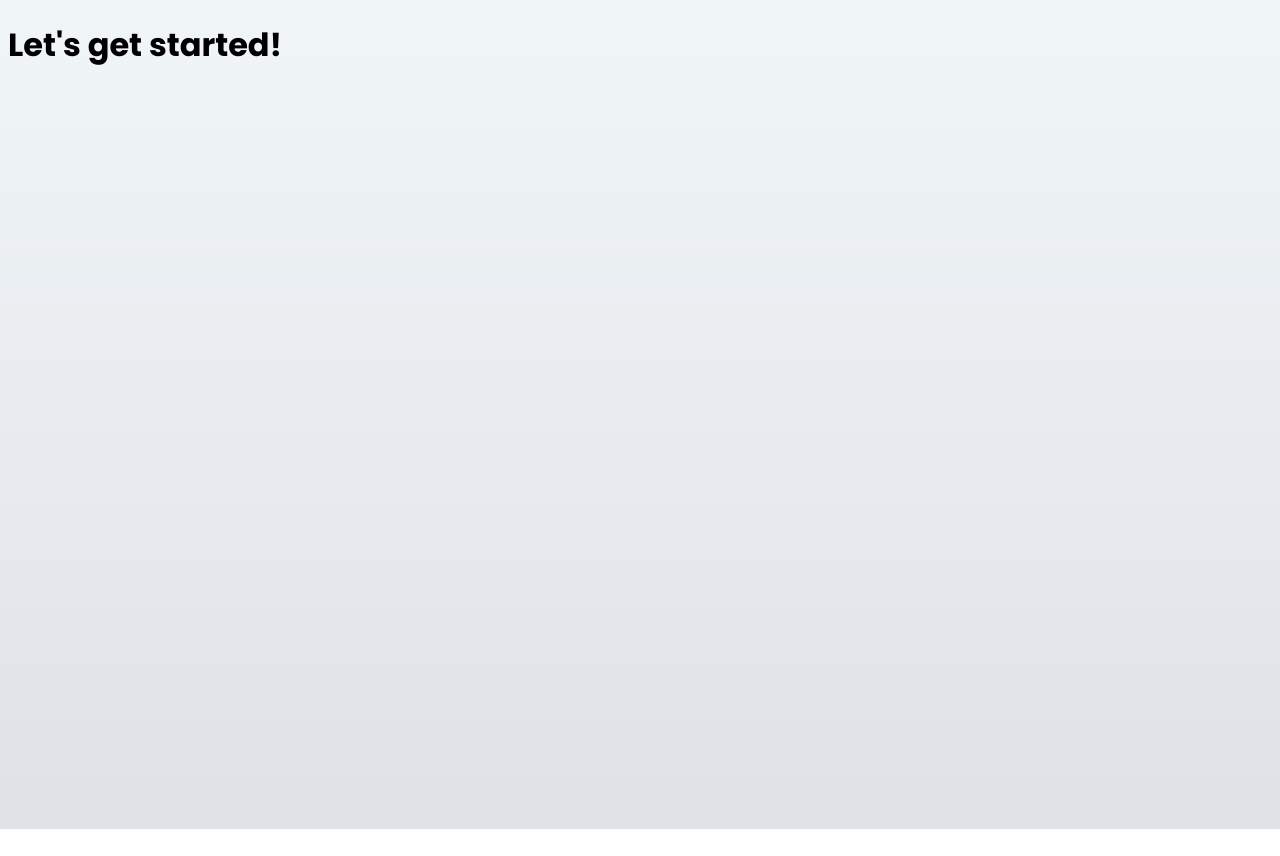
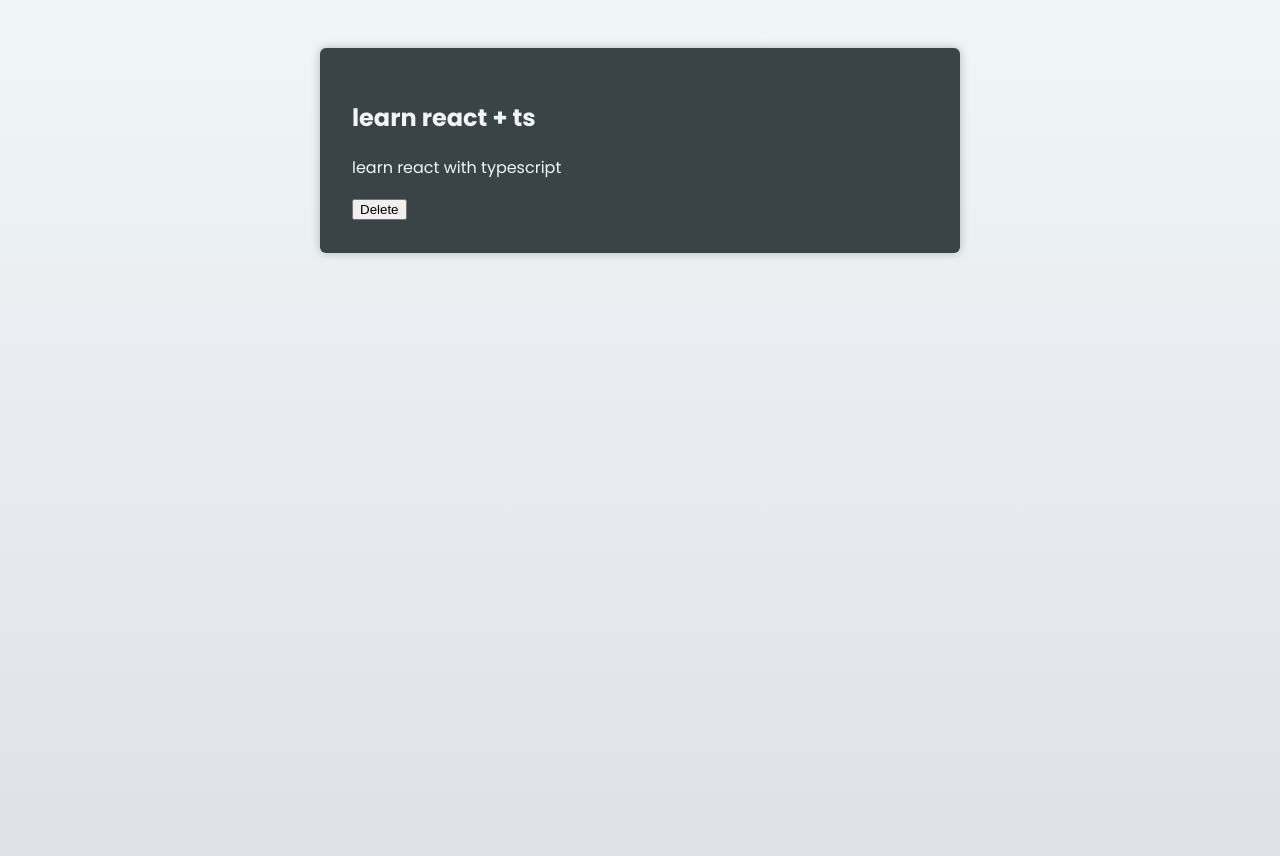
Before and after one commit to ycl818/React_x_TypeScript, a React (Vite) app in the folder TypeScript_with_React_Essentials/: page / in a window 1280 px wide. Before the commit the page ends 829 px from the top, so only its background shows below. Built offline with nearby package versions, Linux system fonts and the light colour scheme; the HTML template or start-up script is replaced by a standard one.

Commit message:
defining component props tpyes

```diff
--- a/TypeScript_with_React_Essentials/src/App.tsx
+++ b/TypeScript_with_React_Essentials/src/App.tsx
@@ -1,3 +1,12 @@
+import CourseGoal from "./components/CourseGoal";
+
 export default function App() {
-  return <h1>Let's get started!</h1>;
+  return (
+    <main>
+      <CourseGoal
+        title="learn react + ts"
+        description="learn react with typescript"
+      />
+    </main>
+  );
 }
--- /dev/null
+++ b/TypeScript_with_React_Essentials/src/components/CourseGoal.tsx
@@ -0,0 +1,19 @@
+const CourseGoal = ({
+  title,
+  description,
+}: {
+  title: string;
+  description: string;
+}) => {
+  return (
+    <article>
+      <div>
+        <h2>{title}</h2>
+        <p>{description}</p>
+      </div>
+      <button>Delete</button>
+    </article>
+  );
+};
+
+export default CourseGoal;
```
